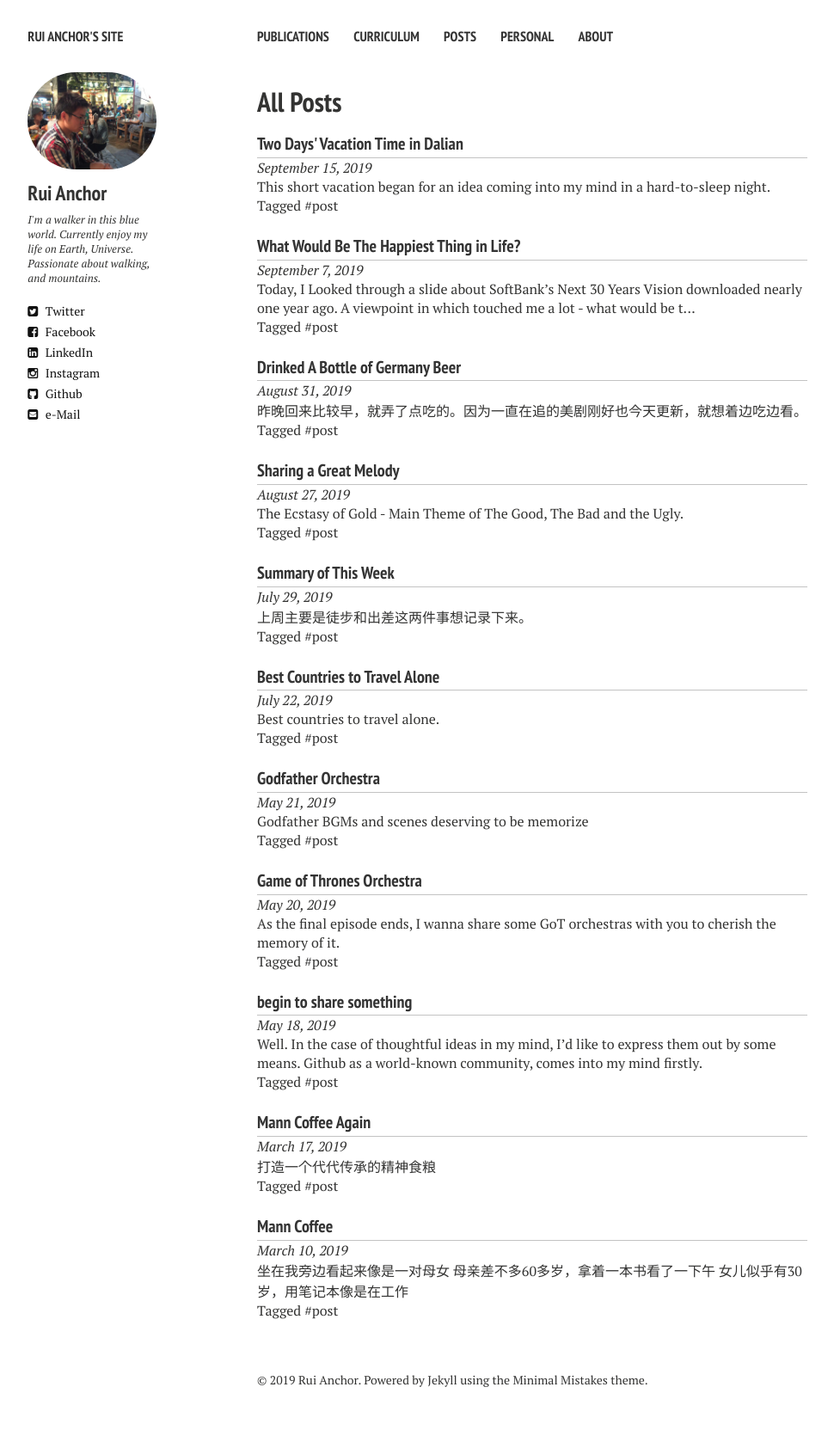
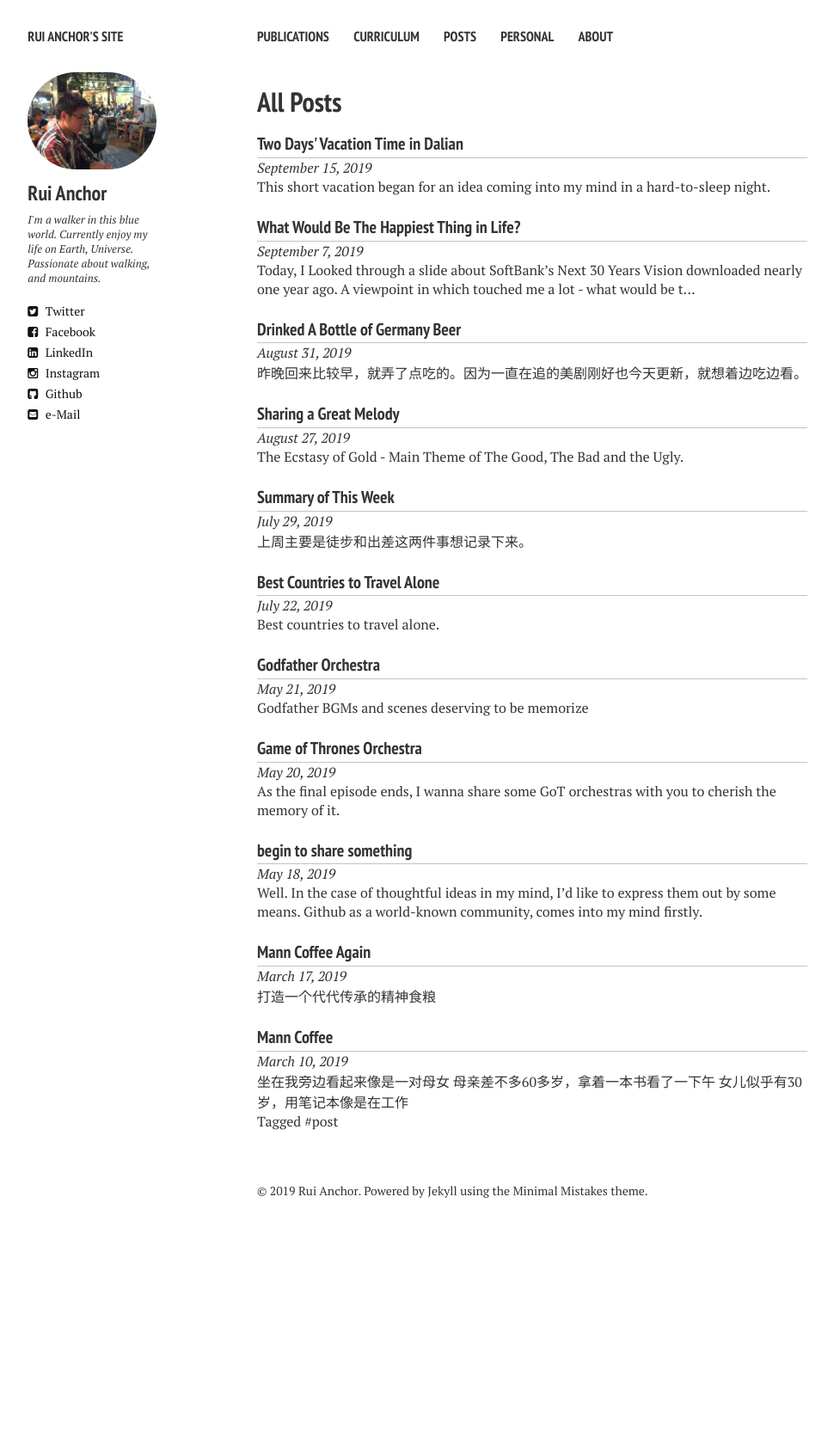
Before and after one commit to ruianchor/ruianchor.github.io, a Jekyll site: the page built from posts.md, in a window 1280 px wide. Shown: the whole page at 86% size, without its empty margins (21-991 px from the left). Built offline with Jekyll 4.4.1, drawn with Linux system fonts in a browser that asks for light colours; nearby versions of some CDN libraries; after the commit the page ends 1443 px from its top, so only the background shows below that.

Commit message:
modified a little

```diff
--- a/_layouts/post-index.html
+++ b/_layouts/post-index.html
@@ -38,13 +38,13 @@
                     <h3><a href="{{ site.url }}{{ post.url }}" title="{{ post.title }}">{{ post.title }}</a></h3>
                     <i>{{ post.date | date: "%B %-d, %Y"}}</i>
                     <p>{{ post.excerpt | strip_html | truncate: 160 }}</p>
-                    <p>
-                        Tagged
-                        {% for tag in page.tags %}
-                        <a class="post" href="/tag/{{tag}}">#{{tag}}</a>{% unless forloop.last %}, {% endunless %}
-                        {% endfor %}
-                      </p>
                 {% endfor %}
+                <p>
+                    Tagged
+                    {% for tag in page.tags %}
+                    <a class="post" href="/tag/{{tag}}">#{{tag}}</a>{% unless forloop.last %}, {% endunless %}
+                    {% endfor %}
+                </p>
             </div><!-- /#index -->
         </div><!-- /#main -->
 
```
